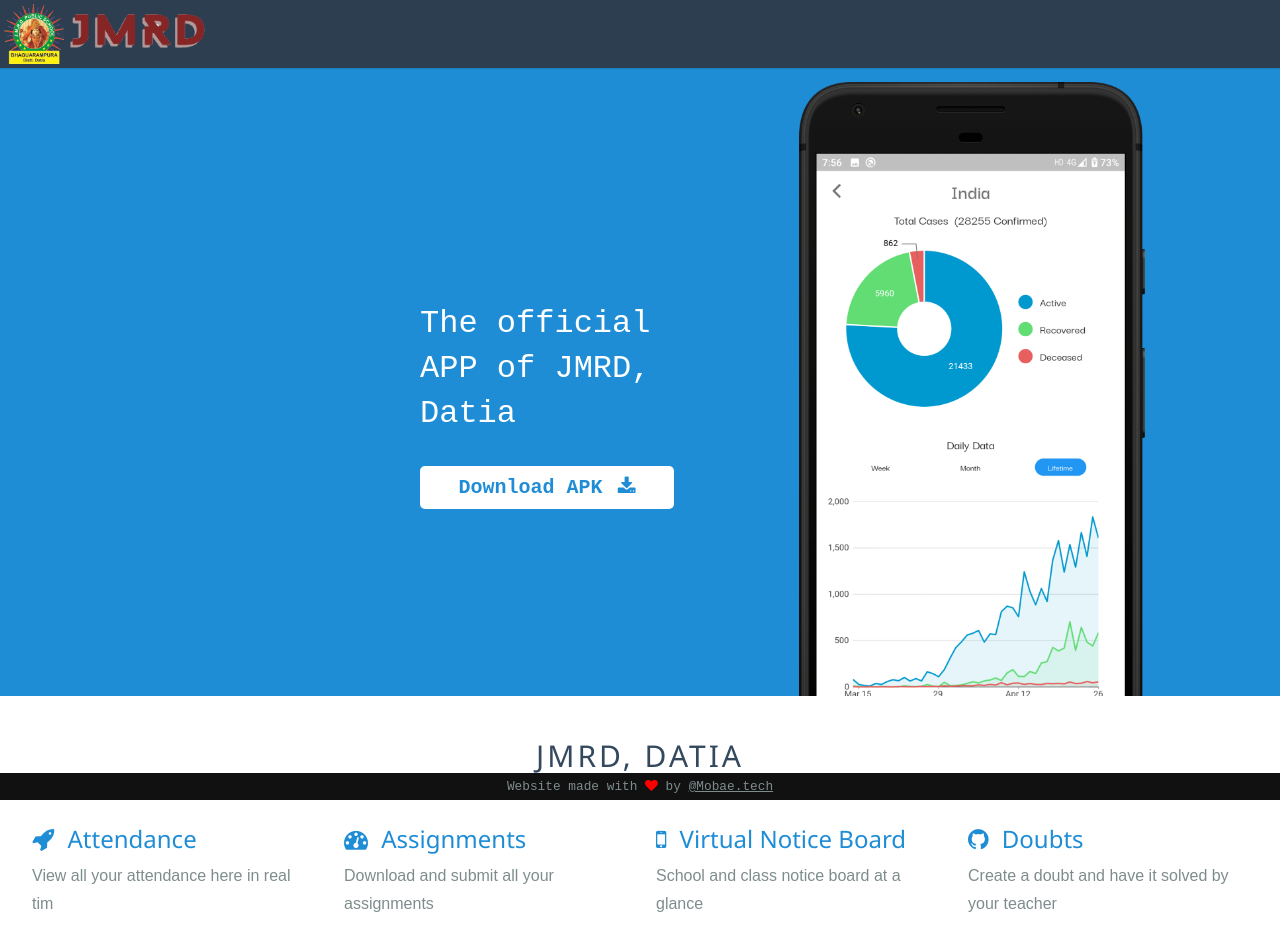
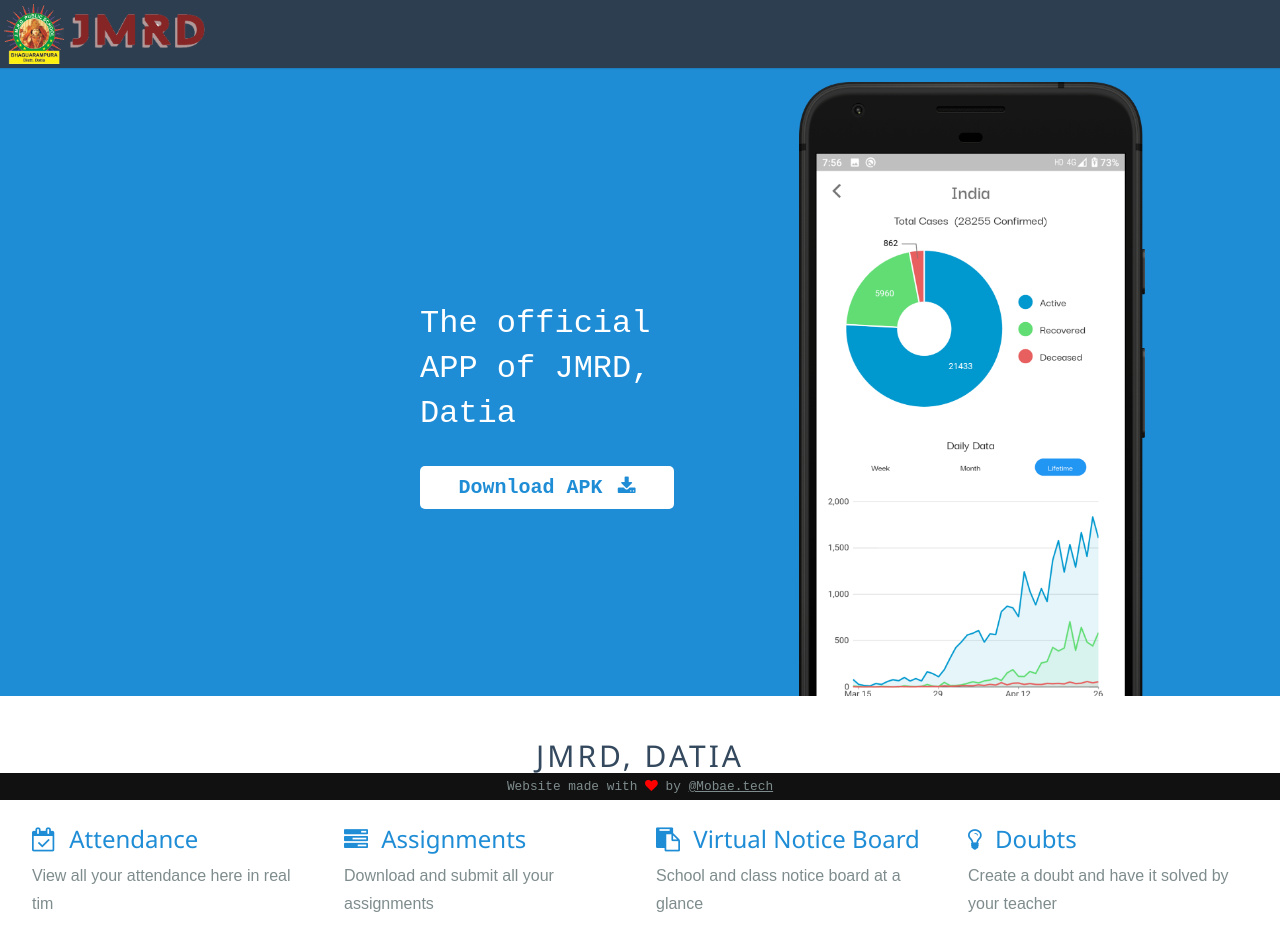
Before and after one commit to JMRDDatia/JMRDDatia.github.io, a plain HTML site: page index.html in a window 1280 px wide. Drawn offline with nearby package versions, Linux system fonts and the light colour scheme; a web font is replaced by a local one.

Commit message:
Update index.html

```diff
--- a/index.html
+++ b/index.html
@@ -94,7 +94,7 @@
         <div class="pure-g">
           <div class="l-box pure-u-1 pure-u-md-1-2 pure-u-lg-1-4">
             <h3 class="content-subhead">
-              <i class="fa fa-rocket"></i>
+              <i class="fa fa-calendar-check-o"></i>
               Attendance
             </h3>
             <p>
@@ -103,7 +103,7 @@
           </div>
           <div class="l-box pure-u-1 pure-u-md-1-2 pure-u-lg-1-4">
             <h3 class="content-subhead">
-              <i class="fa fa-dashboard"></i>
+              <i class="fa fa-tasks"></i>
               Assignments
             </h3>
             <p>
@@ -112,7 +112,7 @@
           </div>
           <div class="l-box pure-u-1 pure-u-md-1-2 pure-u-lg-1-4">
             <h3 class="content-subhead">
-              <i class="fa fa-mobile"></i>
+              <i class="fa fa-clipboard"></i>
               Virtual Notice Board
             </h3>
             <p>
@@ -122,7 +122,7 @@
 
           <div class="l-box pure-u-1 pure-u-md-1-2 pure-u-lg-1-4">
             <h3 class="content-subhead">
-              <i class="fa fa-github"></i>
+              <i class="fa fa-lightbulb-o"></i>
               Doubts
             </h3>
             <p>
```
